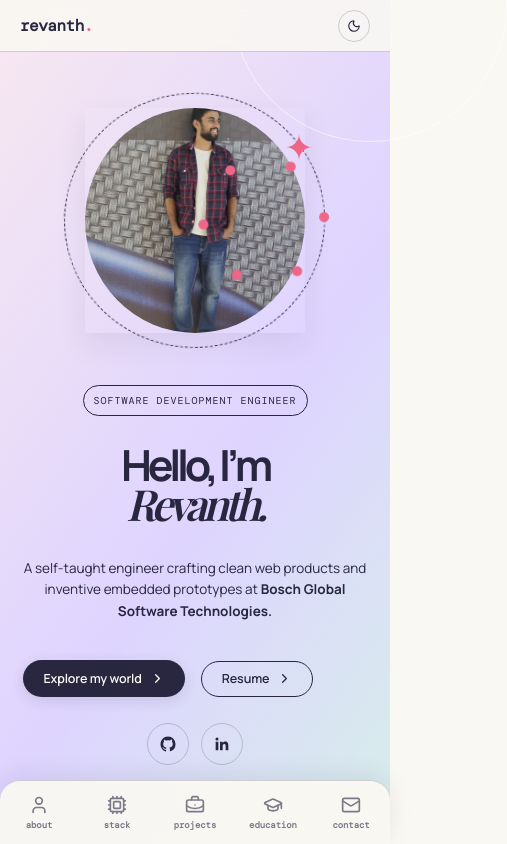
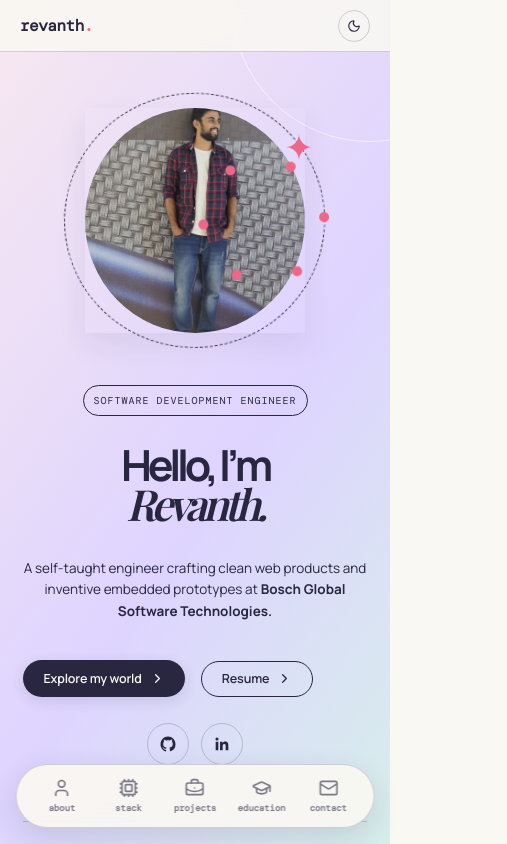
Before and after one commit to revanth2412/personal-portfolio, a React (Vite) app: page / in a window 390 px wide. Shown: the top 844 px of the page, 507 px wide, since content can reach past the window. Built offline with nearby package versions, Linux system fonts and the light colour scheme; a web font is replaced by a local one.

Commit message:
Convert mobile nav bar to floating pill style and disable auto-hide on scroll

```diff
--- a/src/overrides.css
+++ b/src/overrides.css
@@ -58,31 +58,32 @@
     cursor: pointer;
   }
 
-  /* Bottom Tab Bar (App Navigation Style) */
-  .nav {
-    position: fixed;
+  /* Bottom Tab Bar (App Navigation Style) - Floating Pill with Rounder Corners */
+  .nav, .nav-bubble, .nav.nav-bubble {
+    position: fixed !important;
     top: auto !important;
-    bottom: 0 !important;
-    left: 0 !important;
-    transform: none !important;
+    bottom: 16px !important;
+    left: 50% !important;
+    transform: translateX(-50%) !important;
     height: 64px !important;
-    width: 100% !important;
-    border-radius: 20px 20px 0 0 !important;
-    background: rgba(250, 248, 242, 0.94) !important;
+    width: min(480px, 92vw) !important;
+    border-radius: 100px !important; /* Extremely rounded corners */
+    background: rgba(250, 248, 242, 0.92) !important;
     backdrop-filter: blur(18px);
-    box-shadow: 0 -5px 25px rgba(29, 27, 40, 0.08);
-    border: none !important;
-    border-top: 1px solid var(--line) !important;
+    box-shadow: 0 10px 30px rgba(29, 27, 40, 0.12) !important;
+    border: 1px solid var(--line) !important;
     z-index: 50;
-    padding: 0 !important;
+    padding: 0 12px !important;
     display: flex;
     justify-content: space-around;
     align-items: center;
+    transition: width 0.4s cubic-bezier(0.2, 0.8, 0.2, 1), transform 0.4s cubic-bezier(0.2, 0.8, 0.2, 1), background 0.4s !important;
   }
 
-  .dark .nav {
-    background: rgba(21, 22, 34, 0.94) !important;
-    border-top-color: rgba(255,255,255,0.1) !important;
+  .dark .nav, .dark .nav-bubble, .dark .nav.nav-bubble {
+    background: rgba(21, 22, 34, 0.92) !important;
+    border-color: rgba(255, 255, 255, 0.15) !important;
+    box-shadow: 0 10px 30px rgba(0, 0, 0, 0.3) !important;
   }
 
   /* Hide desktop-only components in bottom tab bar */
@@ -940,44 +941,88 @@
   }
 }
 
-/* Projects Section Light Mode Text Visibility Controls */
+/* Selected Projects Light/Dark Mode Contrast Fixes */
 .projects {
+  background: var(--paper) !important;
   color: var(--ink) !important;
 }
 
-.project-title h2 {
+.projects .project-title h2 {
   color: var(--ink) !important;
 }
 
-.project-title p {
+.projects .project-title p {
+  color: var(--ink) !important;
+  opacity: 0.8 !important;
+}
+
+.projects a.project {
+  background: #ffffff90 !important;
+  border-color: var(--line) !important;
+}
+
+.projects a.project h3 {
   color: var(--ink) !important;
 }
 
-.project h3 {
+.projects a.project p {
+  color: #ef6688 !important; /* category tag in pink */
+}
+
+.projects a.project small {
+  color: #555566 !important; /* highly readable description */
+}
+
+.projects a.project b {
   color: var(--ink) !important;
 }
 
-.project p {
-  color: #ef6688 !important; /* category tag in pink */
+.projects a.project:hover {
+  background: #ffffff !important;
+  border-color: var(--ink) !important;
 }
 
-.project small {
-  color: #555566 !important; /* highly readable description */
+/* Dark Mode Overrides for Projects */
+.dark .projects {
+  background: #151622 !important;
 }
 
-.project b {
+.dark .projects .project-title h2 {
   color: var(--ink) !important;
 }
 
-/* Hover overrides to maintain readability */
-.project:hover h3 {
+.dark .projects .project-title p {
+  color: #a8a4b8 !important;
+}
+
+.dark .projects a.project {
+  background: rgba(255, 255, 255, 0.04) !important;
+  border-color: rgba(255, 255, 255, 0.12) !important;
+}
+
+.dark .projects a.project h3 {
   color: var(--ink) !important;
 }
 
-.project:hover small {
-  color: #555566 !important;
+.dark .projects a.project p {
+  color: var(--yellow) !important; /* category tag in yellow */
 }
 
-.project:hover b {
+.dark .projects a.project small {
+  color: #b0aac2 !important;
+}
+
+.dark .projects a.project b {
   color: var(--ink) !important;
 }
+
+.dark .projects a.project:hover {
+  background: rgba(255, 255, 255, 0.08) !important;
+  border-color: rgba(255, 255, 255, 0.25) !important;
+}
+
+/* Safety layout locks to completely prevent horizontal scrolling on mobile */
+html, body {
+  max-width: 100% !important;
+  overflow-x: hidden !important;
+}
```
